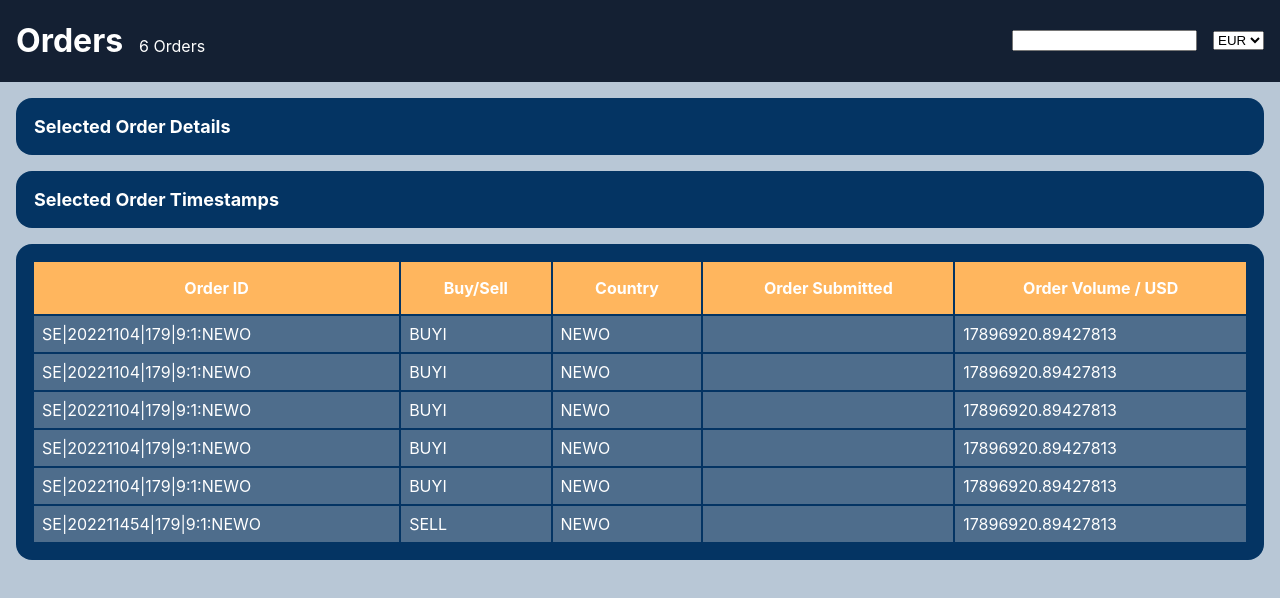
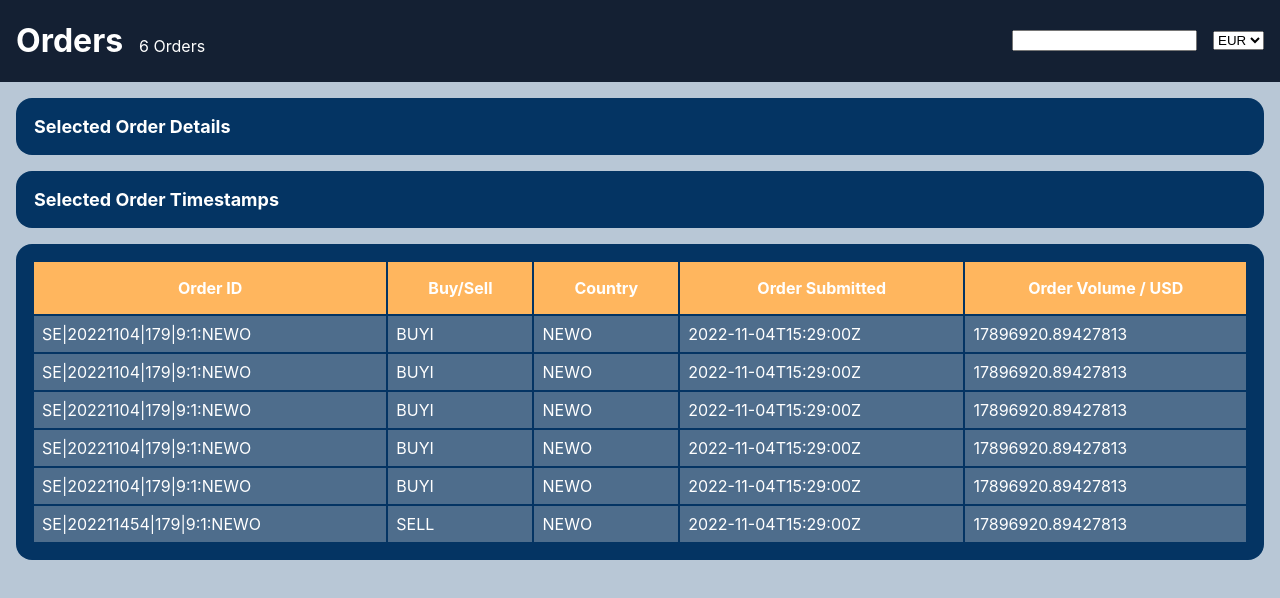
Before and after one commit to Prince-kumar-pk/Assignment-Question-1, a React (Create React App) app: page / in a window 1280 px wide. Shown: the top 598 px of the page. Built offline with nearby package versions, Linux system fonts and the light colour scheme.

Commit message:
Problem 2 Solved

```diff
--- a/src/component/list/List.jsx
+++ b/src/component/list/List.jsx
@@ -5,7 +5,7 @@ import ListHeaderCell from "./ListHeaderCell";
 import styles from "./List.module.css";
 
 
-const List = ({ rows }) => {
+const List = ({ rows,timestamp }) => {
   return (
     <table className={styles.container}>
       <thead>
@@ -18,15 +18,23 @@ const List = ({ rows }) => {
         </ListHeader>
       </thead>
       <tbody>
-        {rows.map((row) => (
-          <ListRow key={row.key} >
+        {rows.map((row) => {
+
+    const crossTimeStampData = timestamp.find(item => row.id === item.id); // Q 2 Done
+
+          return (
+
+            <ListRow key={row.key} >
             <ListRowCell  >{row["&id"]}</ListRowCell>
             <ListRowCell>{row.executionDetails.buySellIndicator}</ListRowCell>
             <ListRowCell>{row.executionDetails.orderStatus}</ListRowCell>
-            <ListRowCell>{row.orderSubmitted}</ListRowCell>
+            {/* Question 2 Done */}
+            <ListRowCell>{crossTimeStampData.timestamps.orderSubmitted}</ListRowCell>
             <ListRowCell>{row.bestExecutionData.orderVolume.USD}</ListRowCell>
           </ListRow>
-        ))}
+          )
+
+        })}
       </tbody>
     </table>
   );
--- a/src/pages/Dashboard.jsx
+++ b/src/pages/Dashboard.jsx
@@ -1,4 +1,4 @@
-import { useState } from "react";
+import { useEffect, useState } from "react";
 
 // Data
 import mockData from "../assets/data.json";
@@ -21,6 +21,8 @@ const Dashboard = () => {
   const [selectedOrderTimeStamps, setSelectedOrderTimeStamps] = useState({});
 
   console.log(mockData.results.length); // Q1
+
+
 
   return (
     <div>
@@ -49,7 +51,7 @@ const Dashboard = () => {
             title="Selected Order Timestamps"
           />
         </div>
-        <List rows={mockData.results} />
+        <List rows={mockData.results}  timestamp = {timestamps.results} />
       </div>
     </div>
   );
```
